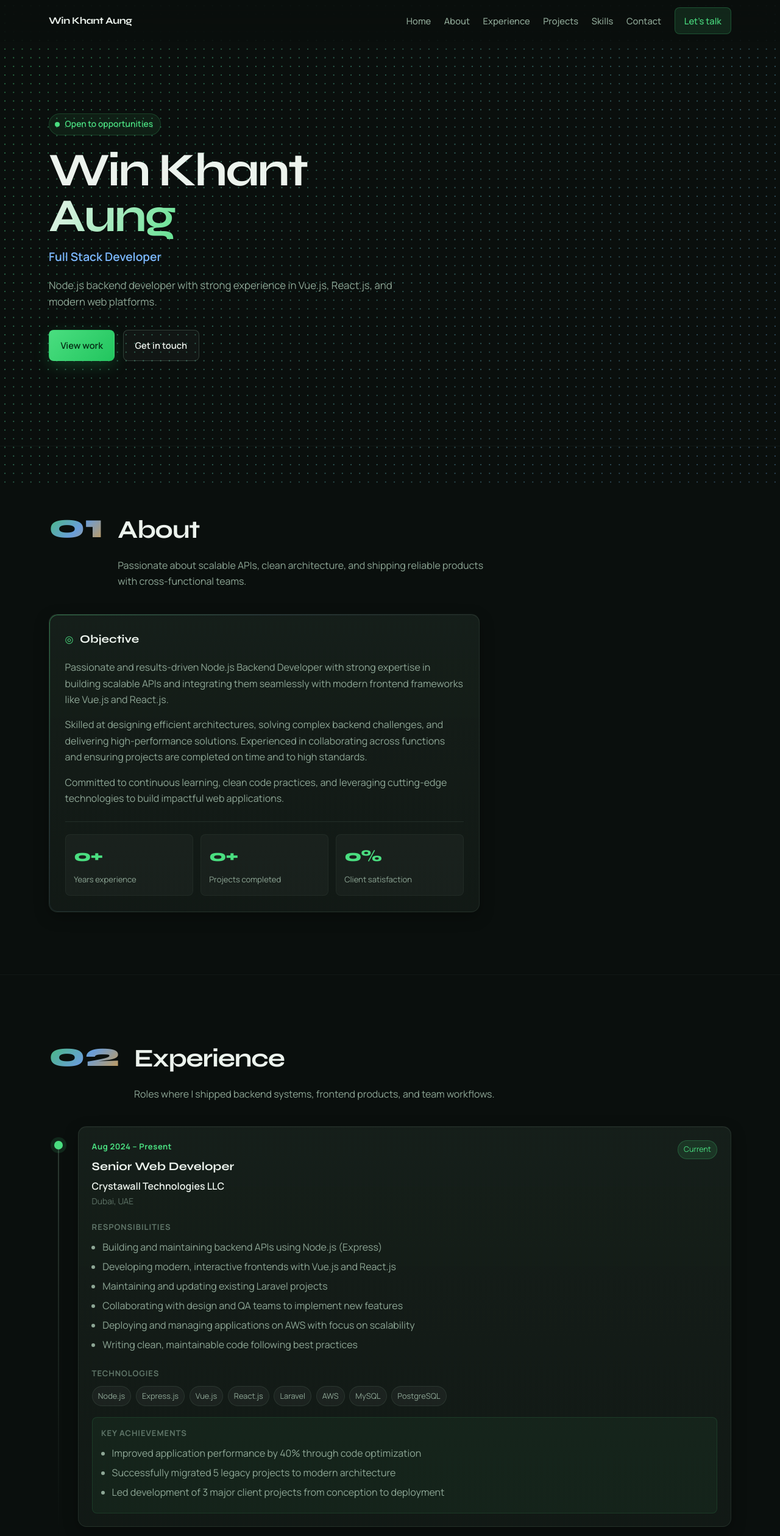
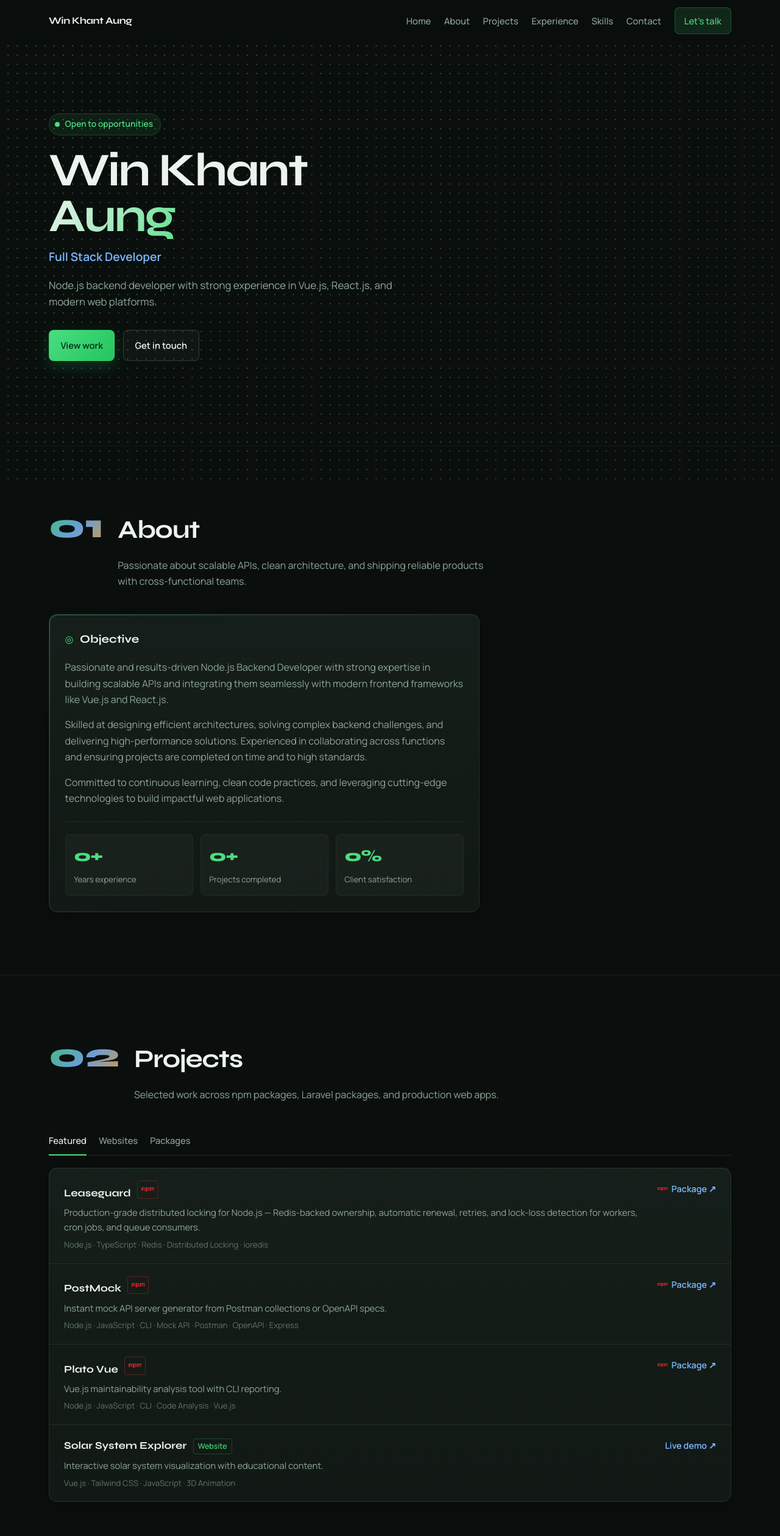
Before and after one commit to leon-99/portfolio, a Vue app: page / in a window 1280 px wide. Shown: the top 2519 px of the page at 61% size. Built offline with nearby package versions, Linux system fonts and the light colour scheme.

Commit message:
Update project and experience components for improved layout and styling. Adjusted experience section index in Experience.vue, modified project type handling in Projects.vue, and added a new project entry in portfolio.ts. Refined styles in style.css for better visual consistency.

```diff
--- a/src/App.vue
+++ b/src/App.vue
@@ -17,8 +17,8 @@ import SiteFooter from '@/components/SiteFooter.vue'
     <main>
       <Hero />
       <About />
+      <Projects />
       <Experience />
-      <Projects />
       <Skills />
       <Contact />
     </main>
--- a/src/components/Experience.vue
+++ b/src/components/Experience.vue
@@ -7,7 +7,7 @@ import { education, experiences } from '@/data/portfolio'
   <section id="experience" class="experience section">
     <div class="container">
       <SectionHeader
-        index="02"
+        index="03"
         title="Experience"
         description="Roles where I shipped backend systems, frontend products, and team workflows."
       />
--- a/src/components/PageBackdrop.vue
+++ b/src/components/PageBackdrop.vue
@@ -7,12 +7,12 @@ import DotField from '@/components/backgrounds/DotField.vue'
     <div class="orb orb-a" />
     <div class="orb orb-b" />
     <DotField
-      :dot-radius="2.2"
-      :dot-spacing="12"
-      gradient-from="rgba(74, 222, 128, 0.48)"
-      gradient-to="rgba(124, 184, 255, 0.34)"
-      :glow-radius="200"
-      :bulge-strength="75"
+      :dot-radius="2.1"
+      :dot-spacing="13"
+      gradient-from="rgba(74, 222, 128, 0.44)"
+      gradient-to="rgba(124, 184, 255, 0.3)"
+      :glow-radius="195"
+      :bulge-strength="72"
     />
   </div>
 </template>
--- a/src/components/Projects.vue
+++ b/src/components/Projects.vue
@@ -27,7 +27,7 @@ const categoryLabel: Record<ProjectCategory, string> = {
 }
 
 const packageLabel: Record<PackageType, string> = {
-  npm: 'NPM',
+  npm: '',
   laravel: 'Laravel',
 }
 
@@ -46,6 +46,16 @@ function typeLabel(project: Project): string {
   return packageLabel[project.packageType ?? 'npm']
 }
 
+function showTypeLabel(project: Project): boolean {
+  if (project.category === 'websites') return true
+  return project.packageType === 'laravel'
+}
+
+function typeAriaLabel(project: Project): string | undefined {
+  if (project.category !== 'packages') return undefined
+  return project.packageType === 'laravel' ? 'Laravel package' : 'npm package'
+}
+
 function isNpmLink(project: Project): boolean {
   return Boolean(project.liveUrl?.includes('npmjs.com'))
 }
@@ -55,7 +65,7 @@ function isNpmLink(project: Project): boolean {
   <section id="projects" class="projects section section-alt">
     <div class="container">
       <SectionHeader
-        index="03"
+        index="02"
         title="Projects"
         description="Selected work across npm packages, Laravel packages, and production web apps."
       />
@@ -84,14 +94,19 @@ function isNpmLink(project: Project): boolean {
           <div class="project-main">
             <div class="project-head">
               <h3>{{ project.title }}</h3>
-              <span class="project-type" :data-type="projectType(project)">
+              <span
+                class="project-type"
+                :class="{ 'project-type--icon-only': project.category === 'packages' && project.packageType !== 'laravel' }"
+                :data-type="projectType(project)"
+                :aria-label="typeAriaLabel(project)"
+              >
                 <Icon
                   v-if="project.category === 'packages'"
                   :icon="packageIcon[project.packageType ?? 'npm']"
                   class="project-type-icon"
                   aria-hidden="true"
                 />
-                {{ typeLabel(project) }}
+                <template v-if="showTypeLabel(project)">{{ typeLabel(project) }}</template>
               </span>
             </div>
             <p class="project-desc">{{ project.description }}</p>
--- a/src/data/portfolio.ts
+++ b/src/data/portfolio.ts
@@ -127,6 +127,18 @@ export interface Project {
 
 export const projects: Project[] = [
   {
+    id: 'leaseguard',
+    title: 'Leaseguard',
+    description:
+      'Production-grade distributed locking for Node.js — Redis-backed ownership, automatic renewal, retries, and lock-loss detection for workers, cron jobs, and queue consumers.',
+    category: 'packages',
+    packageType: 'npm',
+    featured: true,
+    technologies: ['Node.js', 'TypeScript', 'Redis', 'Distributed Locking', 'ioredis'],
+    liveUrl: 'https://www.npmjs.com/package/leaseguard',
+    liveLabel: 'Package',
+  },
+  {
     id: 'postmock',
     title: 'PostMock',
     description:
@@ -136,7 +148,7 @@ export const projects: Project[] = [
     featured: true,
     technologies: ['Node.js', 'JavaScript', 'CLI', 'Mock API', 'Postman', 'OpenAPI', 'Express'],
     liveUrl: 'https://www.npmjs.com/package/postmock',
-    liveLabel: 'NPM Package',
+    liveLabel: 'Package',
   },
   {
     id: 'plato-vue',
@@ -147,7 +159,7 @@ export const projects: Project[] = [
     featured: true,
     technologies: ['Node.js', 'JavaScript', 'CLI', 'Code Analysis', 'Vue.js'],
     liveUrl: 'https://www.npmjs.com/package/plato-vue',
-    liveLabel: 'NPM Package',
+    liveLabel: 'Package',
   },
   {
     id: 'solar-system',
@@ -168,7 +180,7 @@ export const projects: Project[] = [
     featured: false,
     technologies: ['Node.js', 'JavaScript', 'CLI', 'OpenAPI'],
     liveUrl: 'https://www.npmjs.com/package/oasify-postman',
-    liveLabel: 'NPM Package',
+    liveLabel: 'Package',
   },
   {
     id: 'laravel-entity-generator',
@@ -225,8 +237,8 @@ export const skillCategories = [
 export const navLinks = [
   { href: '#home', label: 'Home' },
   { href: '#about', label: 'About' },
+  { href: '#projects', label: 'Projects' },
   { href: '#experience', label: 'Experience' },
-  { href: '#projects', label: 'Projects' },
   { href: '#skills', label: 'Skills' },
   { href: '#contact', label: 'Contact' },
 ]
--- a/src/style.css
+++ b/src/style.css
@@ -104,7 +104,7 @@ button {
   position: absolute;
   border-radius: 50%;
   filter: blur(80px);
-  opacity: 0.72;
+  opacity: 0.7;
 }
 
 .orb-a {
@@ -112,7 +112,7 @@ button {
   height: 42vw;
   top: -12vw;
   left: -8vw;
-  background: radial-gradient(circle, rgba(74, 222, 128, 0.38), transparent 68%);
+  background: radial-gradient(circle, rgba(74, 222, 128, 0.36), transparent 68%);
 }
 
 .orb-b {
@@ -120,7 +120,7 @@ button {
   height: 36vw;
   top: 18vh;
   right: -10vw;
-  background: radial-gradient(circle, rgba(124, 184, 255, 0.28), transparent 68%);
+  background: radial-gradient(circle, rgba(124, 184, 255, 0.26), transparent 68%);
 }
 
 .page-backdrop :deep(.dot-field) {
@@ -814,6 +814,10 @@ button {
   flex-shrink: 0;
 }
 
+.project-type--icon-only {
+  padding: 0.2rem 0.35rem;
+}
+
 .project-type[data-type='packages'],
 .project-type[data-type='npm'] {
   color: #cb3837;
```
